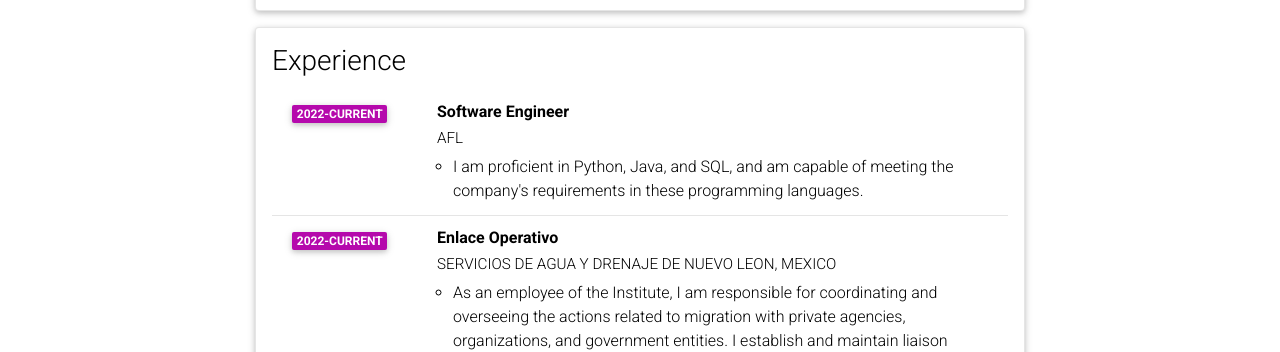
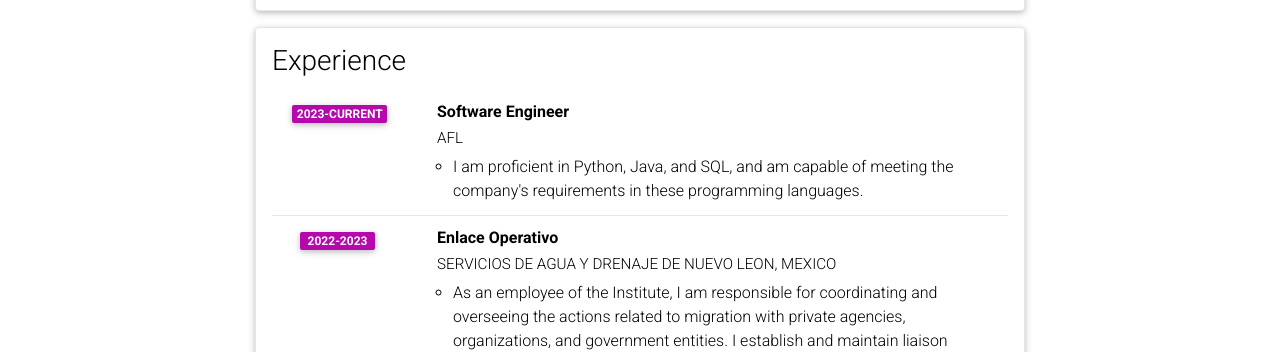
Before and after one commit to ulopezc/ulopezc.github.io, a Jekyll site: the page built from _pages/cv.md, in a window 1280 px wide and 900 px high, scrolled down 464 px. Shown: the part 153-505 px from the top of the window. Built offline with Jekyll 4.4.1, drawn with Linux system fonts in a browser that asks for light colours; comment, search, counter and statistics services are not loaded; a style sheet for code colours, icons or effects is not loaded.

Commit message:
Update cv.yml

```diff
--- a/_data/cv.yml
+++ b/_data/cv.yml
@@ -23,13 +23,13 @@
   contents:
     - title: Software Engineer
       institution: AFL
-      year: 2022-Current
+      year: 2023-Current
       description:
       - I am proficient in Python, Java, and SQL, and am capable of meeting the company's requirements in these programming languages.
 
     - title: Enlace Operativo
       institution: SERVICIOS DE AGUA Y DRENAJE DE NUEVO LEON, MEXICO
-      year: 2022-Current
+      year: 2022-2023
       description:
         - As an employee of the Institute, I am responsible for coordinating and overseeing the actions related to migration with private agencies,
           organizations, and government entities. I establish and maintain liaison mechanisms with various departments in order to effectively achieve
```
